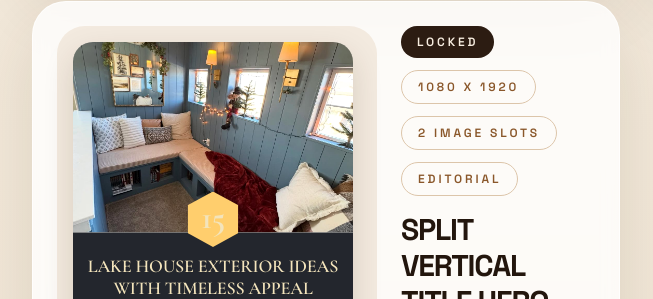
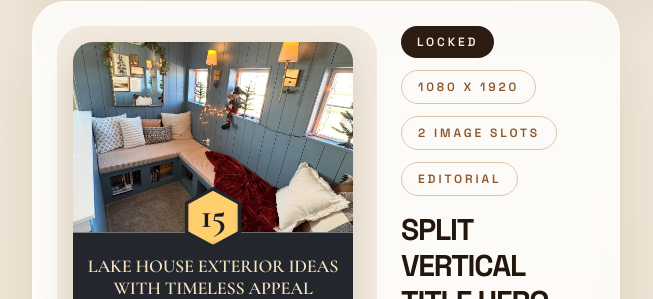
Before and after one commit to risalat/PinForge-Studio, a Next.js app: page /library in a window 1280 px wide. Shown: the part 1323-1622 px from the top of the page, without its empty margins (8-661 px from the left). Built offline with nearby package versions, Linux system fonts and the light colour scheme.

Commit message:
Make hero number badge pop more

```diff
--- a/src/templates/TemplateSplitVerticalTitleNumber.tsx
+++ b/src/templates/TemplateSplitVerticalTitleNumber.tsx
@@ -21,6 +21,18 @@ export function TemplateSplitVerticalTitleNumber({
   const titleBandHeight = 320;
   const bottomImageHeight = 1920 - topImageHeight - titleBandHeight;
   const numberChipBackground = preset.palette.divider;
+  const numberTextColor = pickBestContrastColor(numberChipBackground, [
+    preset.palette.number,
+    preset.palette.footer,
+    preset.palette.title,
+    preset.palette.domain,
+    preset.palette.band,
+    preset.palette.canvas,
+  ]);
+  const numberChipFrameColor = withAlpha(
+    pickBestContrastColor(numberChipBackground, [preset.palette.band, preset.palette.canvas]),
+    0.96,
+  );
   const domainPillBackground = withAlpha(preset.palette.footer, 0.94);
   const imageFilter = "saturate(1.04) contrast(1.03)";
 
@@ -45,27 +57,38 @@ export function TemplateSplitVerticalTitleNumber({
           style={{ backgroundColor: preset.palette.band, height: titleBandHeight }}
         >
           <div
-            className="absolute left-1/2 top-0 flex h-[214px] w-[196px] -translate-x-1/2 -translate-y-[74%] items-center justify-center shadow-[0_24px_50px_rgba(31,18,8,0.2)]"
+            className="absolute left-1/2 top-0 flex h-[238px] w-[220px] -translate-x-1/2 -translate-y-[74%] items-center justify-center shadow-[0_26px_60px_rgba(31,18,8,0.24)]"
+            style={{
+              backgroundColor: numberChipFrameColor,
+              clipPath:
+                "polygon(50% 0%, 100% 25%, 100% 75%, 50% 100%, 0% 75%, 0% 25%)",
+            }}
+          >
+            <div
+              className="flex h-[208px] w-[192px] items-center justify-center"
               style={{
                 backgroundColor: numberChipBackground,
                 clipPath:
                   "polygon(50% 0%, 100% 25%, 100% 75%, 50% 100%, 0% 75%, 0% 25%)",
+                boxShadow: "inset 0 1px 0 rgba(255,255,255,0.18), inset 0 -10px 22px rgba(0,0,0,0.08)",
               }}
             >
               <span
                 className="leading-none"
                 style={{
-                color: preset.palette.number,
+                  color: numberTextColor,
                   fontFamily: preset.typography.number.fontFamily,
                   fontWeight: preset.typography.number.fontWeight,
-                fontSize: "128px",
+                  fontSize: "138px",
                   letterSpacing: preset.typography.number.letterSpacing,
                   lineHeight: preset.typography.number.lineHeight,
                   transform: "translateY(-8px)",
+                  textShadow: "0 6px 18px rgba(255,255,255,0.12)",
                 }}
               >
                 {displayNumber}
               </span>
+            </div>
           </div>
 
           <div className="mt-[26px] w-full">
@@ -135,3 +158,40 @@ function withAlpha(hex: string, opacity: number) {
     .padStart(2, "0");
   return `#${normalized}${alpha}`;
 }
+
+function pickBestContrastColor(backgroundHex: string, candidates: string[]) {
+  const normalizedCandidates = candidates.filter((candidate) => isHexColor(candidate));
+  if (!isHexColor(backgroundHex) || normalizedCandidates.length === 0) {
+    return candidates[0] ?? backgroundHex;
+  }
+
+  return normalizedCandidates.reduce((best, candidate) =>
+    getContrastRatio(candidate, backgroundHex) > getContrastRatio(best, backgroundHex)
+      ? candidate
+      : best,
+  );
+}
+
+function getContrastRatio(foregroundHex: string, backgroundHex: string) {
+  const foreground = getRelativeLuminance(foregroundHex);
+  const background = getRelativeLuminance(backgroundHex);
+  const lighter = Math.max(foreground, background);
+  const darker = Math.min(foreground, background);
+  return (lighter + 0.05) / (darker + 0.05);
+}
+
+function getRelativeLuminance(hex: string) {
+  const normalized = hex.replace("#", "");
+  const [r, g, b] = [0, 2, 4]
+    .map((index) => normalized.slice(index, index + 2))
+    .map((channel) => parseInt(channel, 16) / 255)
+    .map((value) =>
+      value <= 0.03928 ? value / 12.92 : Math.pow((value + 0.055) / 1.055, 2.4),
+    );
+
+  return 0.2126 * r + 0.7152 * g + 0.0722 * b;
+}
+
+function isHexColor(value: string) {
+  return /^#[0-9a-fA-F]{6}$/.test(value);
+}
```
Lines whose indentation alone changed are shown as unchanged.
